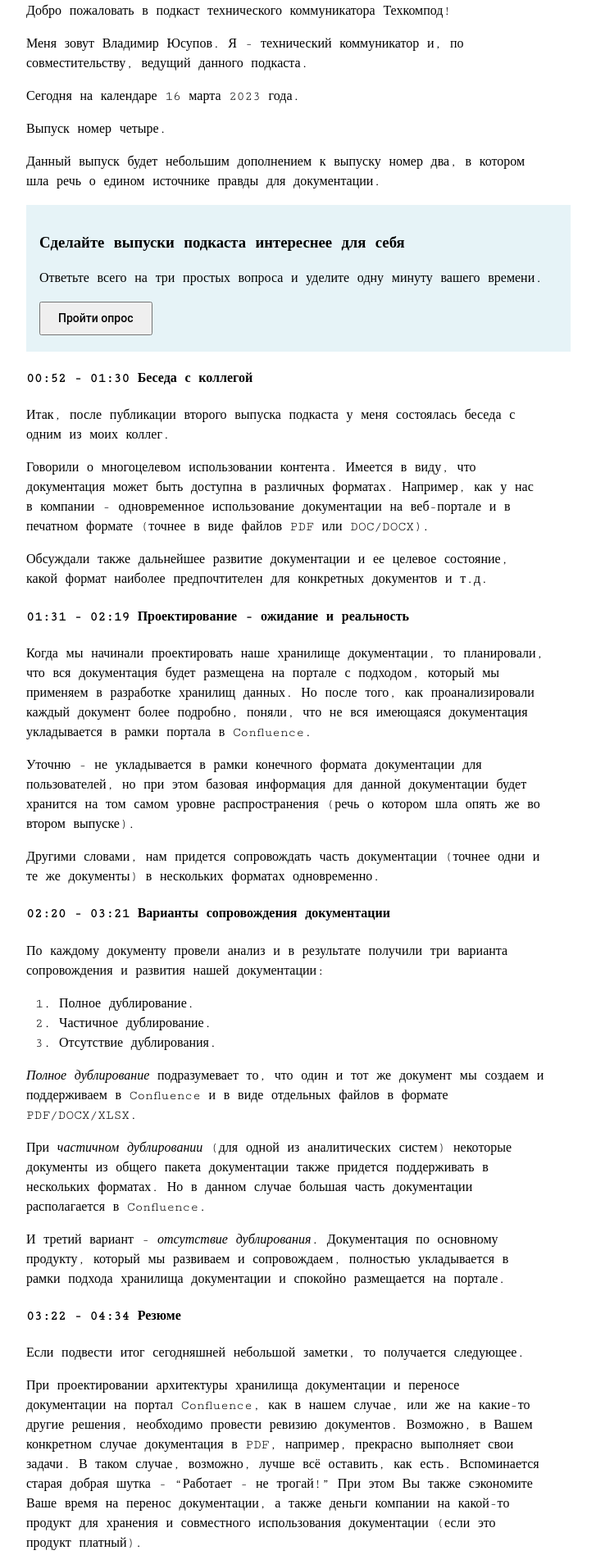
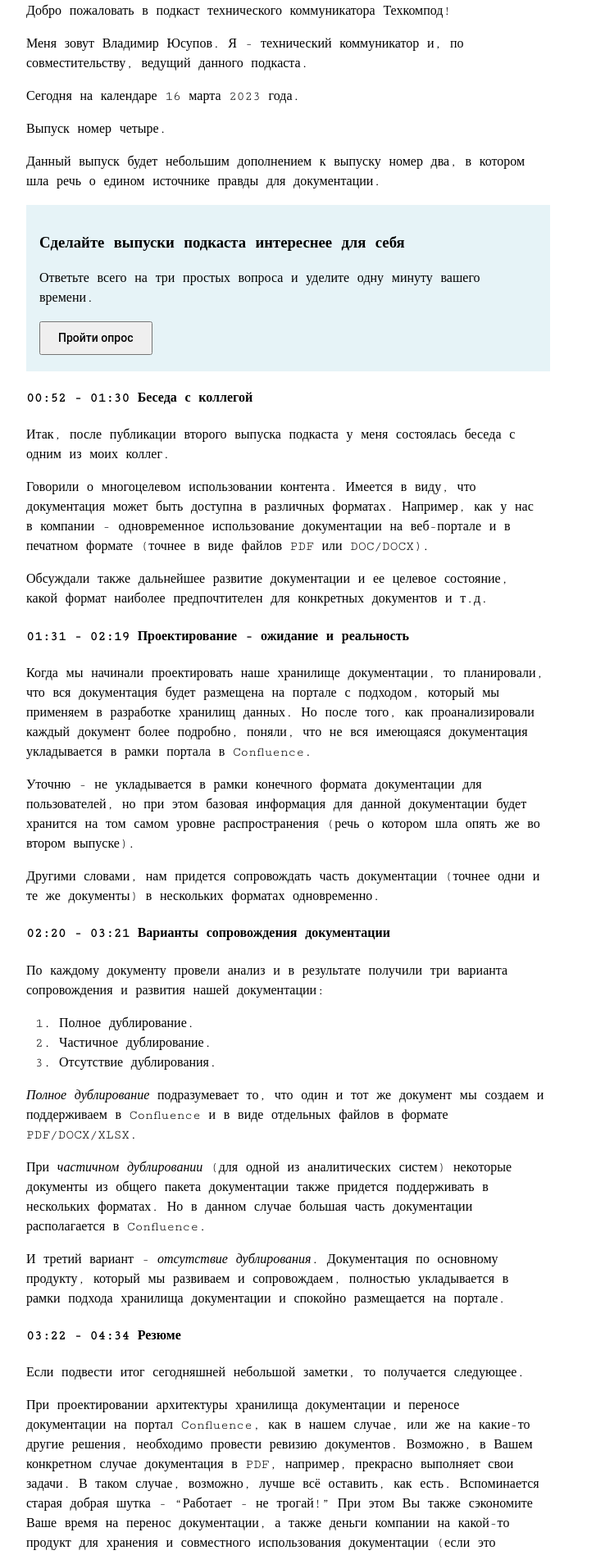
Before and after one commit to techwritex/techcommpod, a Jekyll site: the page built from _posts/2023-03-16-vypusk-4-edinyj-istochnik-pravdy-dopolnenie.md, in a window 1280 px wide. Shown: the part 1116-3013 px from the top of the page at 82% size, without its empty margins (292-1019 px from the left). Built offline with Jekyll 4.4.1, drawn with Linux system fonts in a browser that asks for light colours.

```diff
--- a/_includes/podcast_survey_banner.html
+++ b/_includes/podcast_survey_banner.html
@@ -1,4 +1,4 @@
-<div style="padding: 1em; background-color: #e6f3f7; width: 100%;">
+<div style="padding: 1em; background-color: #e6f3f7; width: 96%;">
     <h3>Сделайте выпуски подкаста интереснее для себя</h3>
     <p>Ответьте всего на три простых вопроса и уделите одну минуту вашего времени.</p>
     <a href="https://forms.gle/muj1QHqAdtN52Qzj8"><button
```
